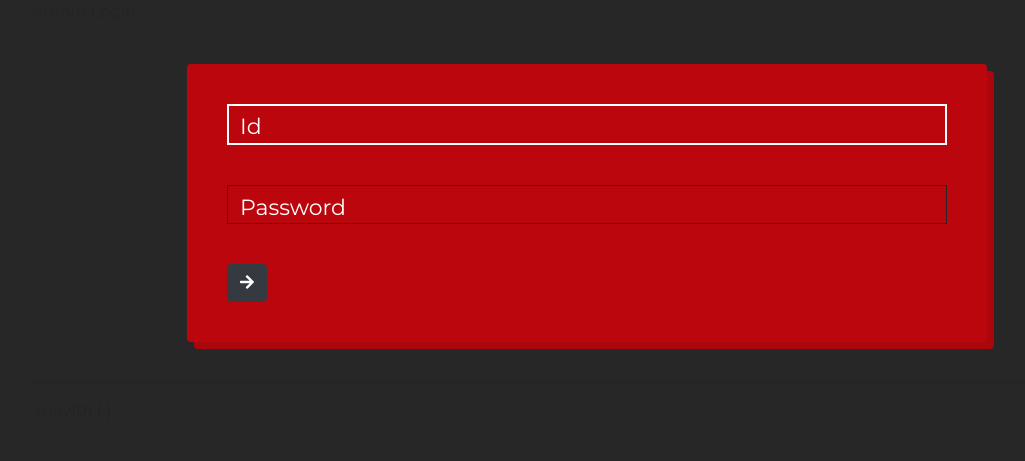
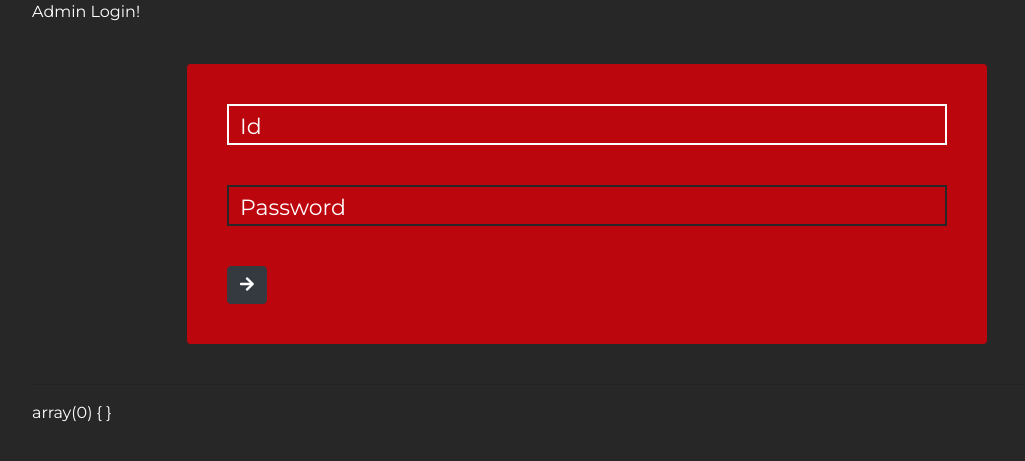
Before and after one commit to CasualJon/modelComp799, a PHP site: page /admin_login.php in a window 1280 px wide. Shown: the top 461 px of the page, without its empty margins (53-1078 px from the left). Run offline with PHP 8.4, Linux system fonts and the light colour scheme; some libraries are stand-ins or nearby versions.

Commit message:
adjusting box shadow

```diff
--- a/assets/css/style.css
+++ b/assets/css/style.css
@@ -11,6 +11,12 @@ body {
 
   -webkit-font-smoothing: antialiased;
   -webkit-overflow-scrolling: touch;
+}
+
+
+p {
+  color: #FFFFFF;
+  margin: 0px 0px 16px 0px;
 }
 
 label {
@@ -44,7 +50,7 @@ input, textarea {
   padding: 5px 10px;
   background: none;
   background-image: none;
-  border: 1px solid #282728;
+  border: 2px solid #282728;
   color: #FFFFFF;
   border-radius: 0;
   -webkit-transition: border-color .25s ease, box-shadow .25s ease;
@@ -61,7 +67,7 @@ input:focus, textarea:focus {
   max-width: 800px;
   margin: 40px auto;
   border-radius: 4px;
-  box-shadow: 7px 7px rgba(180, 5, 12, 0.95);
+  box-shadow: 7px 7px 10 2 rgba(180, 5, 12, 0.95);
 }
 
 .field-wrap {
```
